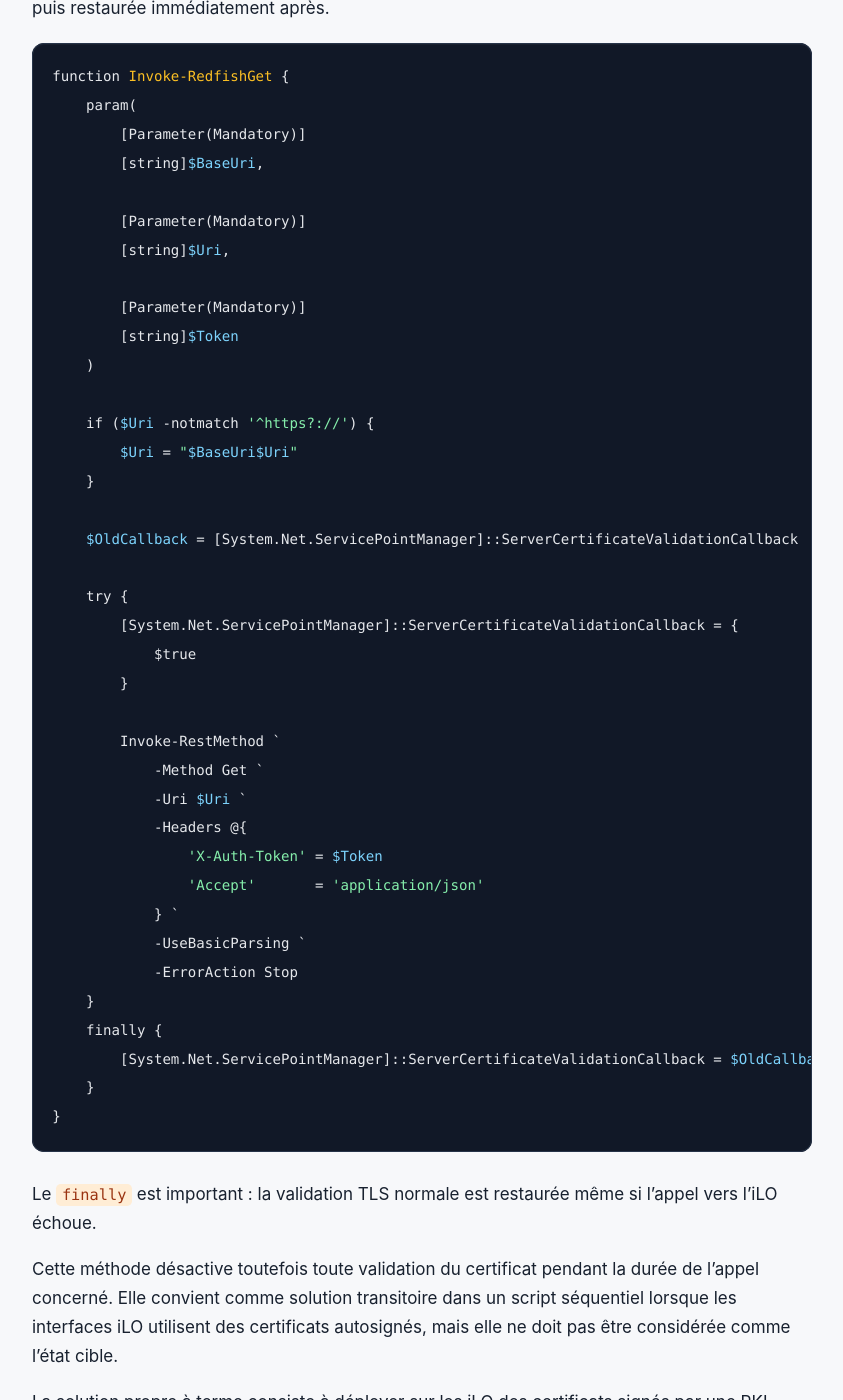
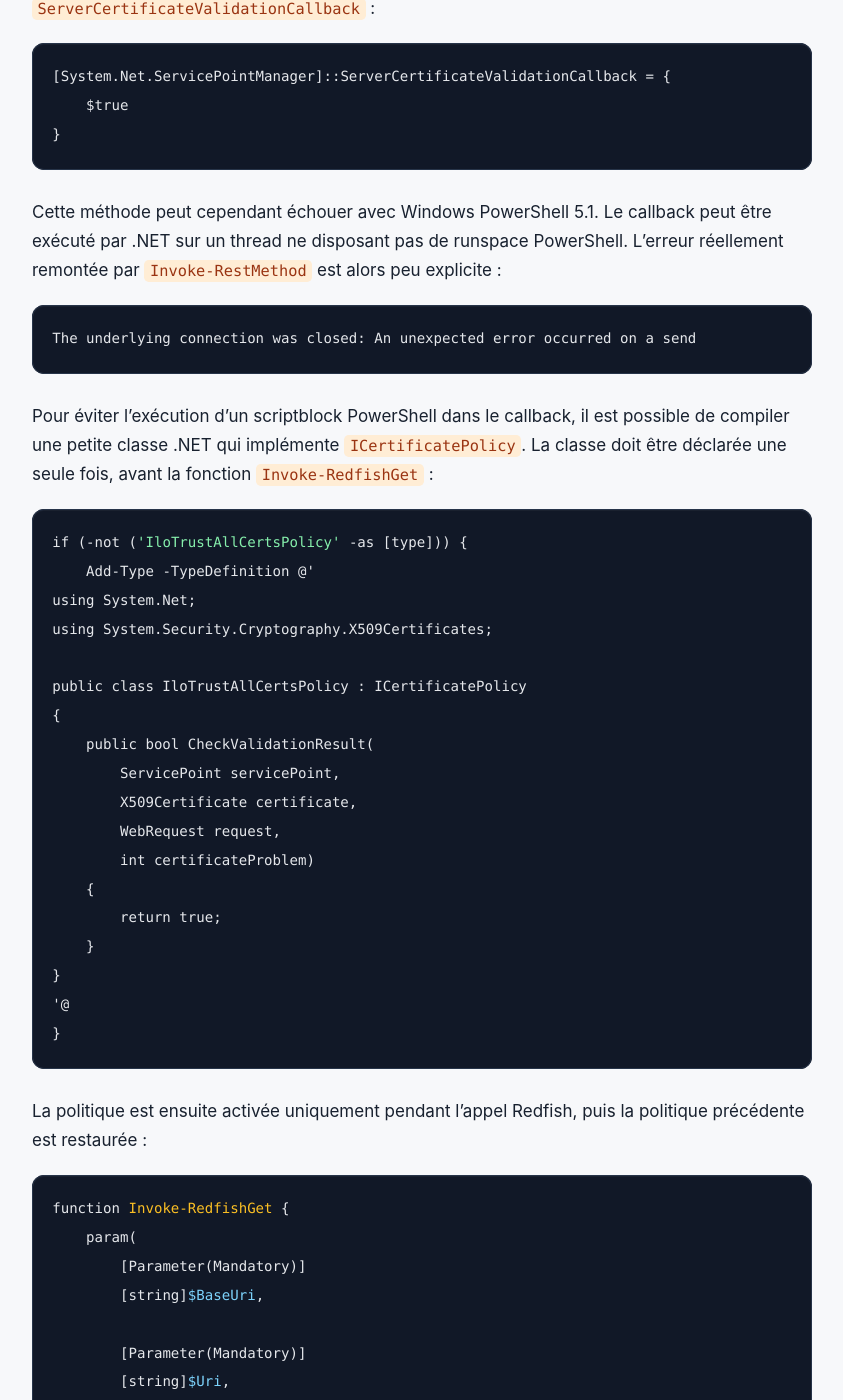
Before and after one commit to Coubiac/coubiac.github.io, a Jekyll site: the page built from _posts/2026-09-13-recuperer-part-number-disques-hpe-oneview-redfish.md, in a window 1280 px wide and 1400 px high, scrolled down 7919 px. Shown: the whole window, without its empty margins (218-1061 px from the left). Built offline with Jekyll 4.4.1, drawn with Linux system fonts in a browser that asks for light colours; some of the changed text lies outside the part shown.

Commit message:
Corrige la gestion des certificats iLO en PowerShell 5.1

````diff
--- a/_posts/2026-09-13-recuperer-part-number-disques-hpe-oneview-redfish.md
+++ b/_posts/2026-09-13-recuperer-part-number-disques-hpe-oneview-redfish.md
@@ -246,7 +246,44 @@
 Could not establish trust relationship for the SSL/TLS secure channel
 ```
 
-Dans ce cas, la validation du certificat peut être désactivée uniquement pendant l'appel Redfish, puis restaurée immédiatement après.
+Une solution souvent utilisée consiste à affecter directement un bloc PowerShell à `ServerCertificateValidationCallback` :
+
+```powershell
+[System.Net.ServicePointManager]::ServerCertificateValidationCallback = {
+    $true
+}
+```
+
+Cette méthode peut cependant échouer avec Windows PowerShell 5.1. Le callback peut être exécuté par .NET sur un thread ne disposant pas de runspace PowerShell. L'erreur réellement remontée par `Invoke-RestMethod` est alors peu explicite :
+
+```text
+The underlying connection was closed: An unexpected error occurred on a send
+```
+
+Pour éviter l'exécution d'un scriptblock PowerShell dans le callback, il est possible de compiler une petite classe .NET qui implémente `ICertificatePolicy`. La classe doit être déclarée une seule fois, avant la fonction `Invoke-RedfishGet` :
+
+```powershell
+if (-not ('IloTrustAllCertsPolicy' -as [type])) {
+    Add-Type -TypeDefinition @'
+using System.Net;
+using System.Security.Cryptography.X509Certificates;
+
+public class IloTrustAllCertsPolicy : ICertificatePolicy
+{
+    public bool CheckValidationResult(
+        ServicePoint servicePoint,
+        X509Certificate certificate,
+        WebRequest request,
+        int certificateProblem)
+    {
+        return true;
+    }
+}
+'@
+}
+```
+
+La politique est ensuite activée uniquement pendant l'appel Redfish, puis la politique précédente est restaurée :
 
 ```powershell
 function Invoke-RedfishGet {
@@ -265,12 +302,11 @@
         $Uri = "$BaseUri$Uri"
     }
 
-    $OldCallback = [System.Net.ServicePointManager]::ServerCertificateValidationCallback
+    $OldCertificatePolicy = [System.Net.ServicePointManager]::CertificatePolicy
 
     try {
-        [System.Net.ServicePointManager]::ServerCertificateValidationCallback = {
-            $true
-        }
+        [System.Net.ServicePointManager]::CertificatePolicy =
+            New-Object -TypeName IloTrustAllCertsPolicy
 
         Invoke-RestMethod `
             -Method Get `
@@ -283,18 +319,19 @@
             -ErrorAction Stop
     }
     finally {
-        [System.Net.ServicePointManager]::ServerCertificateValidationCallback = $OldCallback
+        [System.Net.ServicePointManager]::CertificatePolicy =
+            $OldCertificatePolicy
     }
 }
 ```
 
-Le `finally` est important : la validation TLS normale est restaurée même si l'appel vers l'iLO échoue.
+Le `finally` est important : la politique précédente est restaurée même si l'appel vers l'iLO échoue.
 
-Cette méthode désactive toutefois toute validation du certificat pendant la durée de l'appel concerné. Elle convient comme solution transitoire dans un script séquentiel lorsque les interfaces iLO utilisent des certificats autosignés, mais elle ne doit pas être considérée comme l'état cible.
+`ICertificatePolicy` et la propriété `CertificatePolicy` sont obsolètes dans .NET. Leur utilisation se justifie ici uniquement par la contrainte de Windows PowerShell 5.1 et par l'échec du callback écrit sous forme de scriptblock. Cette méthode désactive toute validation du certificat dans le processus pendant la durée de l'appel concerné. Elle convient comme solution transitoire dans un script séquentiel lorsque les interfaces iLO utilisent des certificats autosignés, mais elle ne doit pas être considérée comme l'état cible.
 
 La solution propre à terme consiste à déployer sur les iLO des certificats signés par une PKI approuvée par les postes d'administration. La fonction peut alors être simplifiée et le contournement supprimé.
 
-Il faut également éviter d'utiliser cette technique telle quelle dans un traitement parallèle : `ServerCertificateValidationCallback` est une propriété statique du processus .NET et n'est donc pas limitée à une seule requête concurrente.
+Il faut éviter d'utiliser cette technique dans un traitement parallèle : `CertificatePolicy` est une propriété statique du processus .NET et n'est donc pas limitée à une seule requête concurrente.
 
 ## Récupérer les disques physiques
 
@@ -481,7 +518,7 @@
   -> PartNumber
 ```
 
-Avec Windows PowerShell 5.1, il faut également tenir compte de la gestion des certificats. Si OneView possède un certificat approuvé mais que les iLO utilisent encore des certificats autosignés, la validation peut être contournée uniquement pendant les appels Redfish puis immédiatement restaurée.
+Avec Windows PowerShell 5.1, il faut également tenir compte de la gestion des certificats. Si OneView possède un certificat approuvé mais que les iLO utilisent encore des certificats autosignés, une politique de certificat temporaire peut être appliquée pendant les appels Redfish puis immédiatement restaurée. Le callback PowerShell direct est à éviter, car il peut provoquer une erreur de runspace masquée par le message `An unexpected error occurred on a send`.
 
 Cette méthode fonctionne avec plusieurs serveurs : l'inventaire OneView est récupéré une seule fois, puis chaque serveur est interrogé successivement. Le résultat peut ensuite être utilisé directement en PowerShell ou exporté en CSV pour constituer un inventaire matériel.
 
@@ -490,3 +527,5 @@
 - Documentation HPE OneView SDK : [Server Hardware](https://hewlettpackard.github.io/oneview-python/hpeOneView.resources.servers.html)
 - Documentation HPE iLO 5 Redfish : [Storage resource definitions](https://servermanagementportal.ext.hpe.com/docs/redfishservices/ilos/ilo5/ilo5_304/ilo5_storage_resourcedefns304)
 - Documentation HPE Redfish : [Storage data models](https://servermanagementportal.ext.hpe.com/docs/redfishservices/ilos/supplementdocuments/storage)
+- Documentation Microsoft .NET Framework : [ICertificatePolicy](https://learn.microsoft.com/dotnet/api/system.net.icertificatepolicy?view=netframework-4.8.1)
+- Documentation Microsoft .NET Framework : [ServicePointManager.CertificatePolicy](https://learn.microsoft.com/dotnet/api/system.net.servicepointmanager.certificatepolicy?view=netframework-4.8.1)
````
